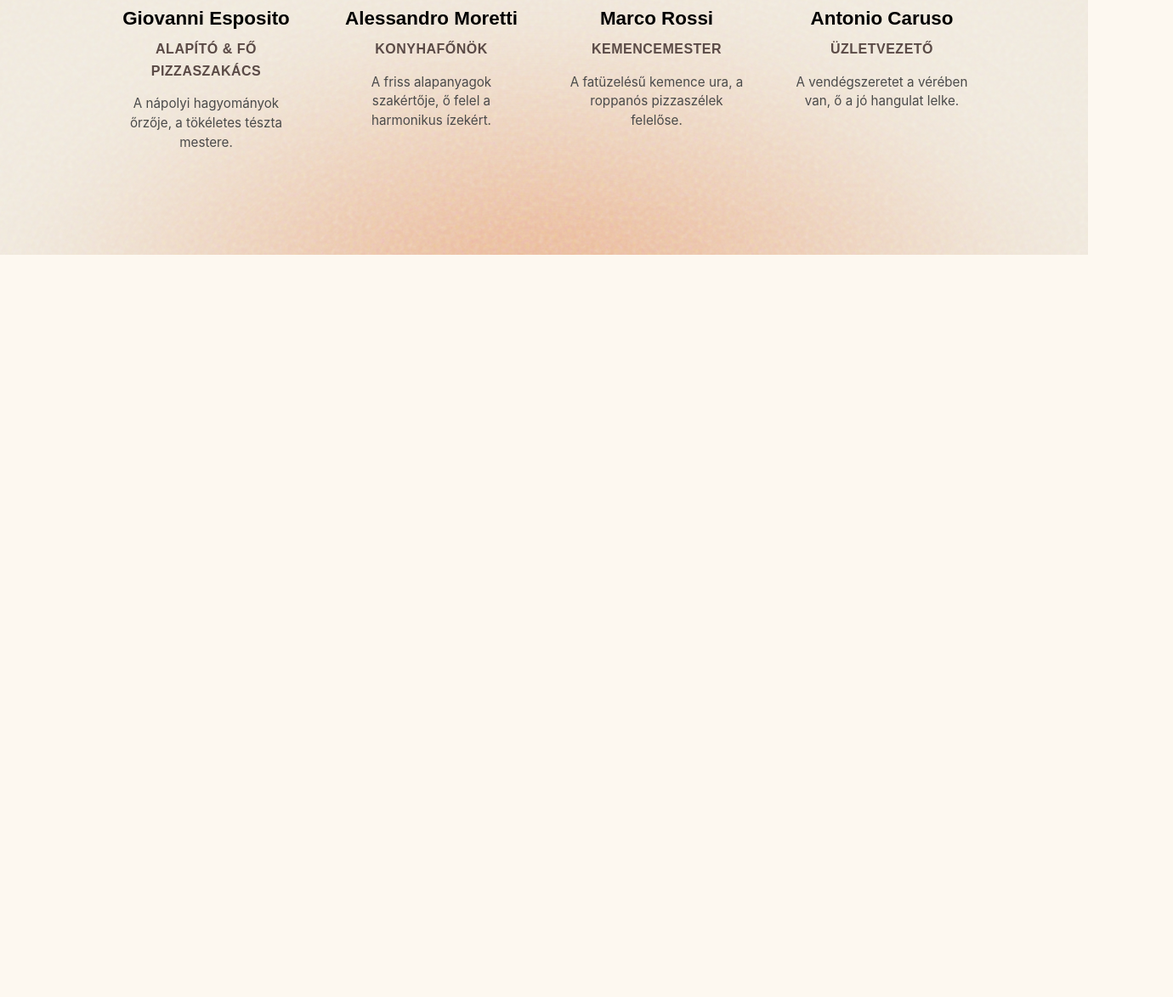
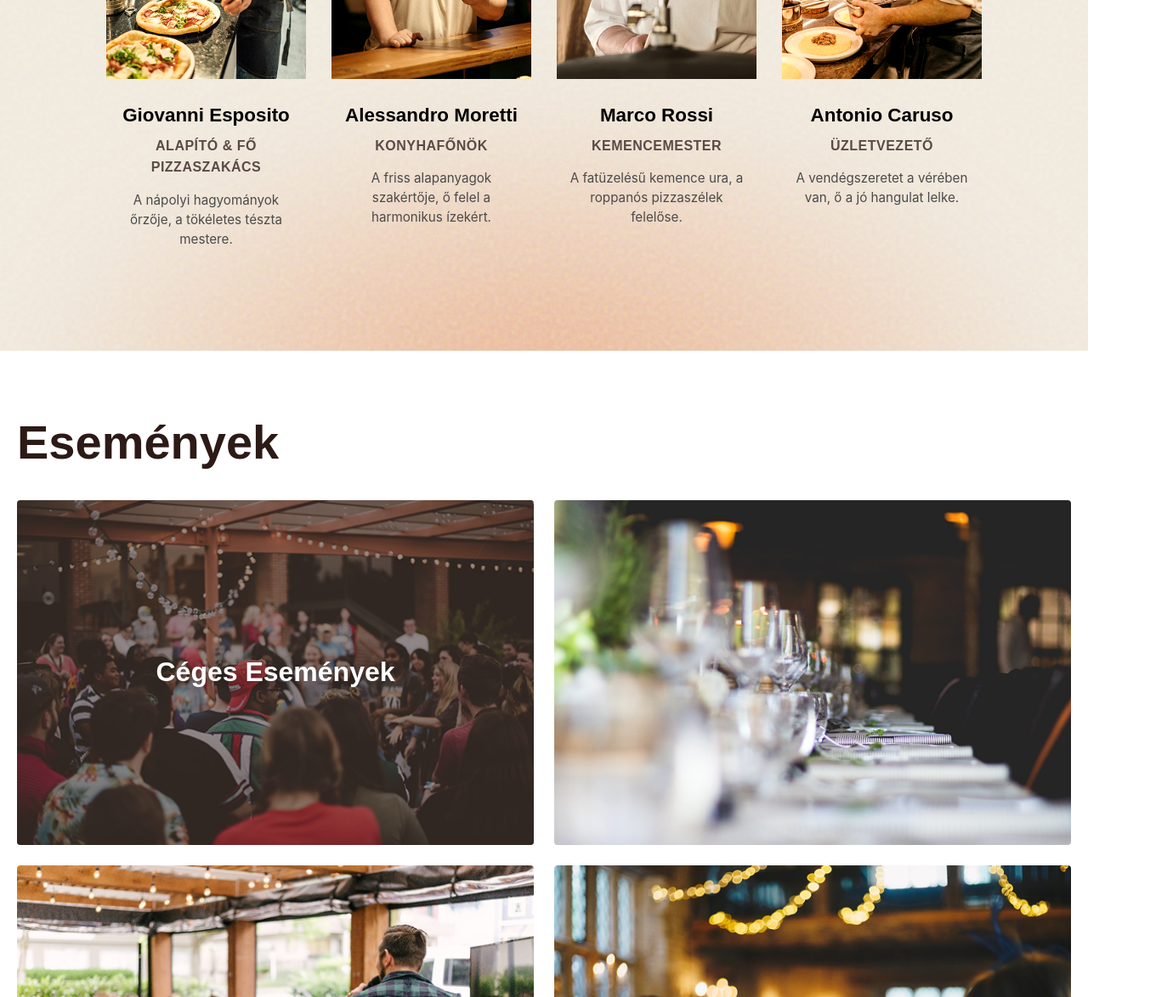
Before and after one commit to iWYO/vero-napoli, a plain HTML site: page index.html in a window 1280 px wide. Shown: the part 3132-4306 px from the top of the page at 85% size, 1380 px wide, since content can reach past the window. Before the commit the page ends 3432 px from the top, so only its background shows below. Drawn offline with Linux system fonts and the light colour scheme; a web font is replaced by a local one.

Commit message:
added events section

```diff
--- a/index.html
+++ b/index.html
@@ -125,14 +125,16 @@
  <section class="insta-section">
     <div class="glow-decoration"></div>
 
+    <div class="insta-container">
+
         <div class="insta-header">
             <h2 class="insta-title">Tageld a @veronapoli-t!</h2>
 
             <a href="#" class="insta-btn">
                 Insta
                 <svg class="arrow-icon" viewBox="0 0 24 24">
-          <path d="M7 17L17 7M17 7H7M17 7V17" stroke="currentColor" stroke-width="2" stroke-linecap="round"
-            stroke-linejoin="round" />
+                    <path d="M7 17L17 7M17 7H7M17 7V17" stroke="currentColor" stroke-width="2"
+                        stroke-linecap="round" stroke-linejoin="round" />
                 </svg>
             </a>
         </div>
@@ -150,6 +152,8 @@
             <div class="insta-img-wrapper">
                 <img src="images/social/4.png" alt="Séf tálal" />
             </div>
+        </div>
+
     </div>
   </section>
 
@@ -213,6 +217,34 @@
       </div>
     </div>
   </section>
+
+  <section class="events-section">
+      <div class="events-container">
+        <h2 class="events-title">Események</h2>
+
+        <div class="events-grid">
+          <div class="event-card overlay-active">
+            <img src="images/events/1.png" alt="Céges rendezvény tömeg" />
+            <div class="card-text">
+              <h3>Céges Események</h3>
+            </div>
+          </div>
+
+          <div class="event-card">
+            <img src="images/events/2.png" alt="Elegáns teríték" />
+          </div>
+
+          <div class="event-card">
+            <img src="images/events/3.png" alt="Előadás" />
+          </div>
+
+          <div class="event-card">
+            <img src="images/events/4.png" alt="Koccintás" />
+          </div>
+        </div>
+      </div>
+    </section>
+
 </body>
 
 </html>
--- a/style.css
+++ b/style.css
@@ -12,6 +12,7 @@
   --font-body: "Roboto", sans-serif;
   --font-logo: "Righteous", sans-serif;
   --color-hot: #ff3b30;
+  --color-panel-dark: #2c1a16;
 }
 
 * {
@@ -374,20 +375,32 @@ body {
   }
 }
 
-/* Insta Section */
+/* --- Külső Szekció (Háttér és térköz) --- */
 .insta-section {
   position: relative;
   width: 100%;
-  padding: 100px 125px;
+  /* Itt levettem az oldalsó paddingot 20px-re, hogy mobilon ne nyomódjon össze.
+     A nagy képernyős térközt a container max-width intézi. */
+  padding: 100px 20px;
   margin: 0;
   box-sizing: border-box;
+  overflow: hidden; /* Hogy a kilógó glow ne csináljon görgetősávot */
 }
 
-/* Narancs Glow */
+/* --- ÚJ: Belső Tároló (Ez a "Csapatunk" logika) --- */
+.insta-container {
+  width: 100%;
+  max-width: 1400px; /* Ez a limit! Ennél nem lesz szélesebb */
+  margin: 0 auto; /* Ez igazítja középre */
+  position: relative;
+  z-index: 1; /* Hogy a glow fölött legyen a tartalom */
+}
+
+/* Narancs Glow (Maradhat így) */
 .glow-decoration {
   position: absolute;
   top: -110px;
-  right: -100px;
+  right: -100px; /* Ha azt akarod, hogy az oldal szélén maradjon, ne a containerhez igazodjon */
   width: 400px;
   height: 400px;
   background: radial-gradient(
@@ -400,7 +413,7 @@ body {
   pointer-events: none;
 }
 
-/* --- Fejléc (Cím + Gomb) --- */
+/* --- Fejléc --- */
 .insta-header {
   display: flex;
   justify-content: space-between;
@@ -423,10 +436,10 @@ body {
   gap: 8px;
   padding: 12px 32px;
   border: 1px solid var(--text-dark);
-  border-radius: 50px; /* Pirula alak */
+  border-radius: 50px;
   text-decoration: none;
   color: var(--text-dark);
-  font-family: "Clash Display", sans-serif; /* Vagy sima sans-serif */
+  font-family: "Clash Display", sans-serif;
   font-weight: 500;
   font-size: 2rem;
   background: transparent;
@@ -438,16 +451,19 @@ body {
   color: white;
 }
 
-.insta-btn:hover svg {
-  fill: white;
+/* JAVÍTÁS: Mivel a nyilad vonalas (stroke), a 'stroke'-ot kell színezni, nem a 'fill'-t */
+.insta-btn:hover .arrow-icon {
+  stroke: white;
 }
 
-/* Nyíl ikon a gombban */
+/* Nyíl ikon */
 .arrow-icon {
   width: 30px;
   height: 30px;
-  fill: var(--text-dark);
-  transition: fill 0.3s ease;
+  fill: none; /* A belseje legyen üres */
+  stroke: var(--text-dark); /* A vonala legyen színes */
+  stroke-width: 2; /* Itt vastagíthatsz, ha kell */
+  transition: stroke 0.3s ease;
 }
 
 /* --- Kép Grid --- */
@@ -460,8 +476,8 @@ body {
 .insta-img-wrapper {
   position: relative;
   overflow: hidden;
-  /* Állítsd be az arányt, hogy álló téglalapok legyenek */
   aspect-ratio: 9/16;
+  border-radius: 8px; /* Opcionális: pici lekerekítés szép */
 }
 
 .insta-img-wrapper img {
@@ -472,7 +488,6 @@ body {
   display: block;
 }
 
-/* Kis zoom effektus ha ráviszed az egeret */
 .insta-img-wrapper:hover img {
   transform: scale(1.05);
 }
@@ -480,11 +495,20 @@ body {
 /* --- Reszponzivitás --- */
 @media (max-width: 1024px) {
   .insta-grid {
-    grid-template-columns: repeat(2, 1fr); /* Tableten 2 oszlop */
+    grid-template-columns: repeat(2, 1fr);
+  }
+
+  /* Tableten kicsit kisebb cím */
+  .insta-title {
+    font-size: 2.5rem;
   }
 }
 
 @media (max-width: 600px) {
+  .insta-section {
+    padding: 60px 20px; /* Mobilon kisebb függőleges hely elég */
+  }
+
   .insta-header {
     flex-direction: column;
     align-items: flex-start;
@@ -493,6 +517,12 @@ body {
 
   .insta-title {
     font-size: 2rem;
+  }
+
+  /* Mobilon kisebb gomb */
+  .insta-btn {
+    font-size: 1.2rem;
+    padding: 10px 24px;
   }
 
   .insta-grid {
@@ -660,3 +690,126 @@ body {
     font-size: 2.5rem;
   }
 }
+
+/* --- Globális változók (a korábbiak alapján) --- */
+:root {
+  --color-panel-dark: #2c1a16;
+  --bg-color: #fff; /* Vagy #F3EFE6, ha a krémes hátteret használod */
+}
+
+body {
+  margin: 0;
+  font-family: "Inter", sans-serif;
+  background-color: var(--bg-color);
+}
+
+/* --- ESEMÉNYEK SZEKCIÓ --- */
+.events-section {
+  padding: 80px 20px;
+  width: 100%;
+  box-sizing: border-box;
+}
+
+/* A közös konténer logika (hogy egy vonalban legyen a többivel) */
+.events-container {
+  width: 100%;
+  max-width: 1400px;
+  margin: 0 auto;
+}
+
+/* Cím stílusa */
+.events-title {
+  font-family: "Clash Display", sans-serif;
+  font-size: 3.5rem;
+  font-weight: 700;
+  color: var(--color-panel-dark);
+  margin: 0 0 40px 0; /* Alul 40px térköz */
+  line-height: 1;
+}
+
+/* Rács (Grid) elrendezés: 2 oszlop */
+.events-grid {
+  display: grid;
+  grid-template-columns: repeat(2, 1fr); /* 2 egyforma oszlop */
+  gap: 24px; /* Távolság a képek között */
+}
+
+/* Képkártyák alapbeállítása */
+.event-card {
+  position: relative;
+  width: 100%;
+  /* Képarány beállítása (3:2 - tájkép, mint a fotón) */
+  aspect-ratio: 3/2;
+  overflow: hidden;
+  border-radius: 4px; /* Opcionális finom kerekítés */
+  cursor: pointer;
+}
+
+.event-card img {
+  width: 100%;
+  height: 100%;
+  object-fit: cover;
+  transition: transform 0.6s ease;
+  display: block;
+}
+
+/* Zoom effektus hoverre */
+.event-card:hover img {
+  transform: scale(1.05);
+}
+
+/* --- SPECIÁLIS KÁRTYA (Céges Események) --- */
+/* Ez a rész teszi rá a barna fátylat és a szöveget */
+
+.event-card.overlay-active::after {
+  content: "";
+  position: absolute;
+  top: 0;
+  left: 0;
+  width: 100%;
+  height: 100%;
+  /* Barna áttetsző réteg (#2C1A16 50%-os átlátszósággal) */
+  background-color: rgba(44, 26, 22, 0.5);
+  z-index: 1;
+  transition: background-color 0.3s ease;
+}
+
+/* Ha ráviszed az egeret, legyen picit sötétebb a szöveg olvashatósága miatt */
+.event-card.overlay-active:hover::after {
+  background-color: rgba(44, 26, 22, 0.4);
+}
+
+.card-text {
+  position: absolute;
+  top: 50%;
+  left: 50%;
+  transform: translate(-50%, -50%);
+  z-index: 2; /* A sötét réteg fölött legyen */
+  width: 100%;
+  text-align: center;
+}
+
+.card-text h3 {
+  font-family: "Clash Display", sans-serif;
+  color: white;
+  font-size: 2rem;
+  font-weight: 700;
+  margin: 0;
+  text-transform: capitalize; /* Vagy uppercase, ha csupa nagybetű kell */
+  text-shadow: 0 2px 10px rgba(0, 0, 0, 0.3);
+}
+
+/* --- Reszponzivitás --- */
+@media (max-width: 768px) {
+  .events-grid {
+    grid-template-columns: 1fr; /* Mobilon egymás alá kerülnek */
+  }
+
+  .events-title {
+    font-size: 2.5rem;
+  }
+
+  .card-text h3 {
+    font-size: 1.5rem;
+  }
+}
```
Also changed, not shown: images/events/1.png (renamed from images/event/1.png), images/events/2.png (renamed from images/event/2.png), images/events/3.png (renamed from images/event/3.png), images/events/4.png (renamed from images/event/4.png). Lines whose indentation alone changed are shown as unchanged.
